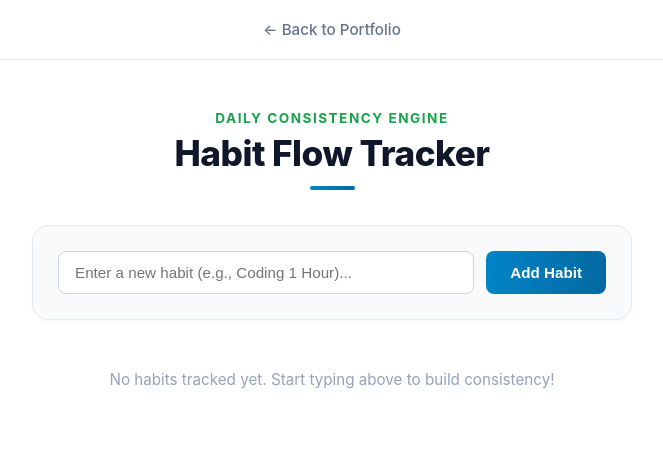
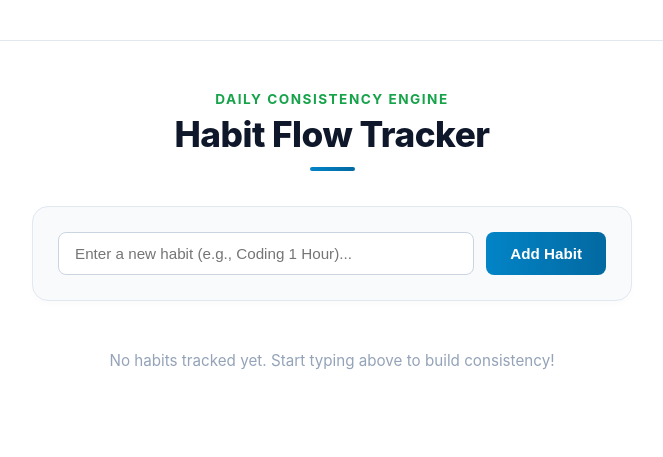
Before and after one commit to Letema/Habit-Flow-Tracker, a plain HTML site: page index.html in a window 1280 px wide. Shown: the whole page, without its empty margins (308-971 px from the left). Drawn offline with Linux system fonts and the light colour scheme.

Commit message:
Update index.html

```diff
--- a/index.html
+++ b/index.html
@@ -9,7 +9,7 @@
 
     <!-- Navigation Bar Link-Backs -->
     <nav style="display: flex; justify-content: center; gap: 25px; padding: 20px; background: #ffffff; border-bottom: 1px solid #e2e8f0;">
-        <a href="index.html" style="color: #64748b; text-decoration: none; font-weight: 500; font-size: 0.95rem;">← Back to Portfolio</a>
+        <a href="index.html" style="color: #64748b; text-decoration: none; font-weight: 500; font-size: 0.95rem;"></a>
     </nav>
 
     <!-- Main Workspace Dashboard View -->
```
